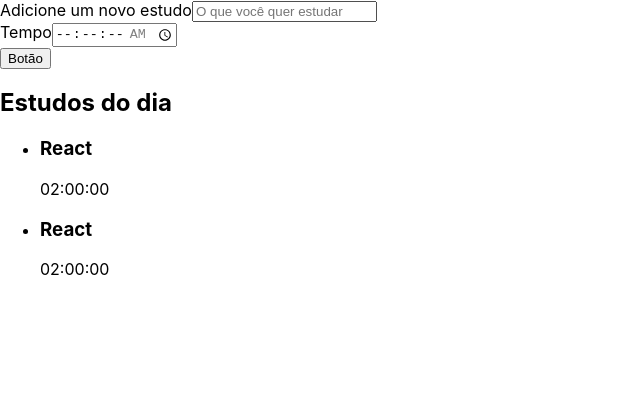
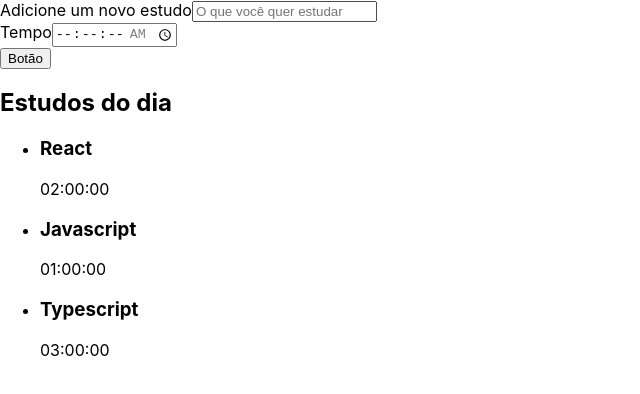
Before and after one commit to fabiof2x/alura-studies, a React (Create React App) app: page / in a window 1280 px wide. Shown: the top 394 px of the page, without its empty margins (0-640 px from the left). Built offline with nearby package versions, Linux system fonts and the light colour scheme; the HTML template or start-up script is replaced by a standard one.

Commit message:
Renderizando um array

```diff
--- a/src/components/Lista/index.tsx
+++ b/src/components/Lista/index.tsx
@@ -1,26 +1,30 @@
 import React from 'react';
 
 function Lista() {
+  const tarefas = [{
+    tarefa: 'React',
+    tempo: '02:00:00'
+  }, {
+    tarefa: 'Javascript',
+    tempo: '01:00:00'
+  }, {
+    tarefa: 'Typescript',
+    tempo: '03:00:00'
+  }]
   return (
     <aside>
       <h2>Estudos do dia</h2>
       <ul>
-        <li>
-          <h3>
-            React
-          </h3>
-          <span>
-            02:00:00
-          </span>
-        </li>
-        <li>
-          <h3>
-            React
-          </h3>
-          <span>
-            02:00:00
-          </span>
-        </li>
+        {tarefas.map((item, index) => (
+          <li key={index}>
+            <h3>
+              {item.tarefa}
+            </h3>
+            <span>
+              {item.tempo}
+            </span>
+          </li>
+        ))}
       </ul>
     </aside>
   )
```
